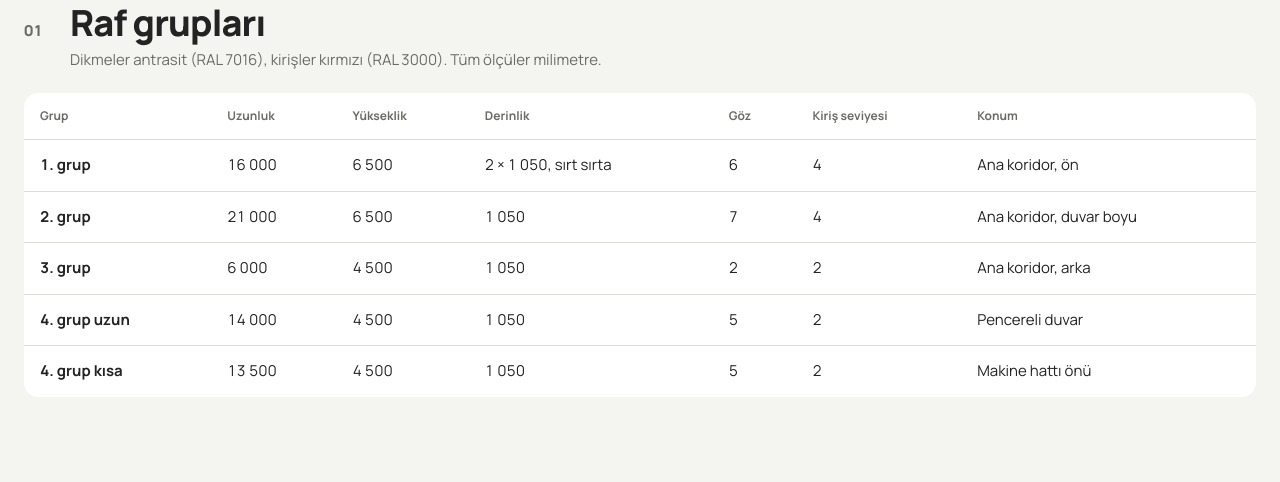
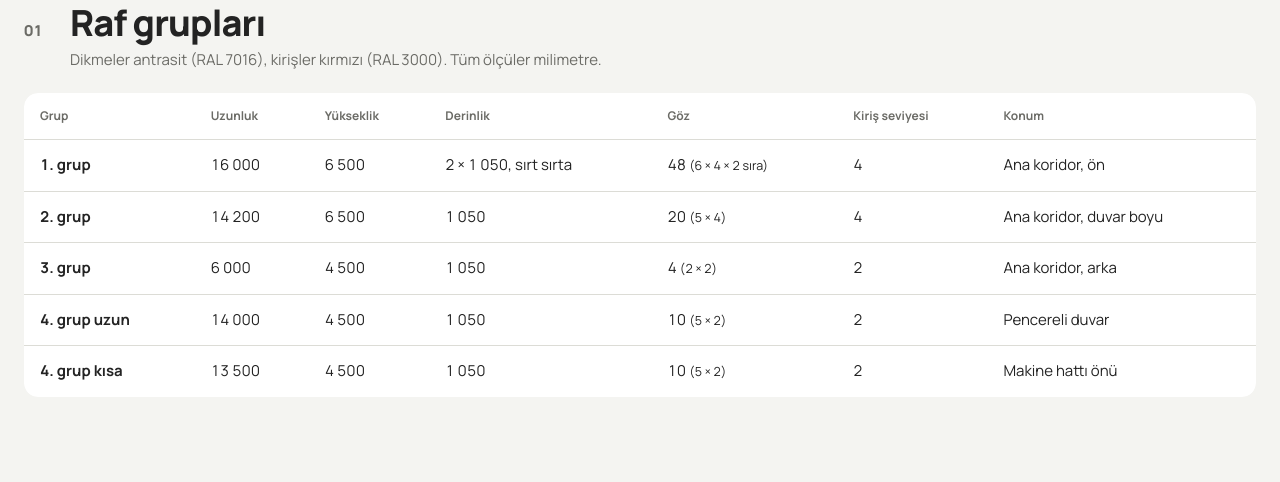
Before and after one commit to servetskr/raf-yerlesim, a plain HTML site: page index.html in a window 1280 px wide. Shown: the part 789-1271 px from the top of the page. Drawn offline with Linux system fonts and the light colour scheme.

Commit message:
2. grup 5 bolme (2 x 3,30 iptal), goz sayilari bolme x kat, gorseller yenilendi

```diff
--- a/index.html
+++ b/index.html
@@ -116,11 +116,11 @@ html.js .gor.acik{opacity:1;transform:none}
   <div class="kayan"><table class="tablo">
     <thead><tr><th>Grup</th><th>Uzunluk</th><th>Yükseklik</th><th>Derinlik</th><th>Göz</th><th>Kiriş seviyesi</th><th>Konum</th></tr></thead>
     <tbody>
-      <tr><td>1. grup</td><td>16 000</td><td>6 500</td><td>2 × 1 050, sırt sırta</td><td>6</td><td>4</td><td>Ana koridor, ön</td></tr>
-      <tr><td>2. grup</td><td>21 000</td><td>6 500</td><td>1 050</td><td>7</td><td>4</td><td>Ana koridor, duvar boyu</td></tr>
-      <tr><td>3. grup</td><td>6 000</td><td>4 500</td><td>1 050</td><td>2</td><td>2</td><td>Ana koridor, arka</td></tr>
-      <tr><td>4. grup uzun</td><td>14 000</td><td>4 500</td><td>1 050</td><td>5</td><td>2</td><td>Pencereli duvar</td></tr>
-      <tr><td>4. grup kısa</td><td>13 500</td><td>4 500</td><td>1 050</td><td>5</td><td>2</td><td>Makine hattı önü</td></tr>
+      <tr><td>1. grup</td><td>16 000</td><td>6 500</td><td>2 × 1 050, sırt sırta</td><td>48 <small>(6 × 4 × 2 sıra)</small></td><td>4</td><td>Ana koridor, ön</td></tr>
+      <tr><td>2. grup</td><td>14 200</td><td>6 500</td><td>1 050</td><td>20 <small>(5 × 4)</small></td><td>4</td><td>Ana koridor, duvar boyu</td></tr>
+      <tr><td>3. grup</td><td>6 000</td><td>4 500</td><td>1 050</td><td>4 <small>(2 × 2)</small></td><td>2</td><td>Ana koridor, arka</td></tr>
+      <tr><td>4. grup uzun</td><td>14 000</td><td>4 500</td><td>1 050</td><td>10 <small>(5 × 2)</small></td><td>2</td><td>Pencereli duvar</td></tr>
+      <tr><td>4. grup kısa</td><td>13 500</td><td>4 500</td><td>1 050</td><td>10 <small>(5 × 2)</small></td><td>2</td><td>Makine hattı önü</td></tr>
     </tbody>
   </table></div>
 </section>
@@ -191,7 +191,7 @@ html.js .gor.acik{opacity:1;transform:none}
 document.documentElement.classList.add('js');
 var RAF=[
  {no:'06',ad:'1. grup',g:'grup1',detaysiz:1,alt:'Sırt sırta iki sıra, aralarında 250 mm. Ana koridorun önünde, sarı zemin çizgisi boyunca.',goz:[2700,2700,2700,2700,2700,1800],top:'16 000',y:'6 500',d:'2 × 1 050 + 250',k:'2 100 · 1 630 · 1 620 · 1 150'},
- {no:'07',ad:'2. grup',g:'grup2',alt:'Tek sıra, sağ duvar boyunca.',goz:[2700,2700,2700,2700,2700,3300,3300],top:'21 000',y:'6 500',d:'1 050',k:'2 100 · 1 630 · 1 620 · 1 150'},
+ {no:'07',ad:'2. grup',g:'grup2',alt:'Tek sıra, sağ duvar boyunca.',goz:[2700,2700,2700,2700,2700],top:'14 200',y:'6 500',d:'1 050',k:'2 100 · 1 630 · 1 620 · 1 150'},
  {no:'08',ad:'3. grup',g:'grup3',alt:'Tek sıra, ana koridorun arka bölümü.',goz:[3000,3000],top:'6 000',y:'4 500',d:'1 050',k:'2 180 · 2 320'},
  {no:'09',ad:'4. grup, uzun sıra',g:'grup4_uzun',detaysiz:1,alt:'Tek sıra, pencereli duvar boyunca.',goz:[2700,2700,2700,2700,2700],top:'14 000',y:'4 500',d:'1 050',k:'2 180 · 2 320'},
  {no:'10',ad:'4. grup, kısa sıra',g:'grup4_kisa',detaysiz:1,alt:'Tek sıra, makine hattının önünde.',goz:[2700,2700,2700,2700,2000],top:'13 500',y:'4 500',d:'1 050',k:'2 180 · 2 320'}
@@ -206,7 +206,7 @@ try{
    '<div class="raf"><figure class="foto">'+im(r.g+'_studyo',r.ad+' önden görünüm')+'<figcaption>Önden görünüm</figcaption></figure>'+
    '<div class="olcu"><div class="gozler" aria-label="Göz genişlikleri">'+gz+'</div><div class="toplam">Toplam '+r.top+' mm</div>'+
    '<div class="degerler"><div class="deger"><span>Yükseklik</span><b>'+r.y+'</b></div><div class="deger"><span>Derinlik</span><b>'+r.d+'</b></div>'+
-   '<div class="deger"><span>Göz</span><b>'+r.goz.length+'</b></div><div class="deger"><span>Kiriş aralıkları (alttan)</span><b style="font-size:15px">'+r.k+'</b></div></div></div>'+
+   '<div class="deger"><span>Göz</span><b>'+(r.goz.length*r.k.split('·').length*(r.g=='grup1'?2:1))+'</b><small style="display:block;font-size:12px;opacity:.7">'+r.goz.length+' bölme × '+r.k.split('·').length+' kat'+(r.g=='grup1'?' × 2 sıra':'')+'</small></div><div class="deger"><span>Kiriş aralıkları (alttan)</span><b style="font-size:15px">'+r.k+'</b></div></div></div>'+
    '<figure class="foto">'+im(r.g+'_yapi',r.ad+' kiriş yapısı')+'<figcaption>'+(r.g=='grup4_kisa'?'Her katta 3 kiriş (ön, orta, arka) ve her gözde 1 destek kirişi':'Her katta 3 kiriş: ön, orta, arka')+'</figcaption></figure>'+
    (r.detaysiz?'<figure class="foto">'+im(r.g+'_olcek',r.ad+' ölçek')+'<figcaption>Ölçek: insan boyu 1,75 m</figcaption></figure>':
    '<div class="ikili"><figure class="foto">'+imk(r.g+'_olcek',r.ad+' ölçek')+'<figcaption>Ölçek: insan boyu 1,75 m</figcaption></figure>'+
```
Also changed, not shown: g/grup2_olcek-1920.webp, g/grup2_olcek-960.webp, g/grup2_studyo-1920.webp, g/grup2_studyo-960.webp, g/grup2_yapi-1920.webp, g/grup2_yapi-960.webp, g/s1_v3-1920.webp, g/s1_v3-960.webp.
